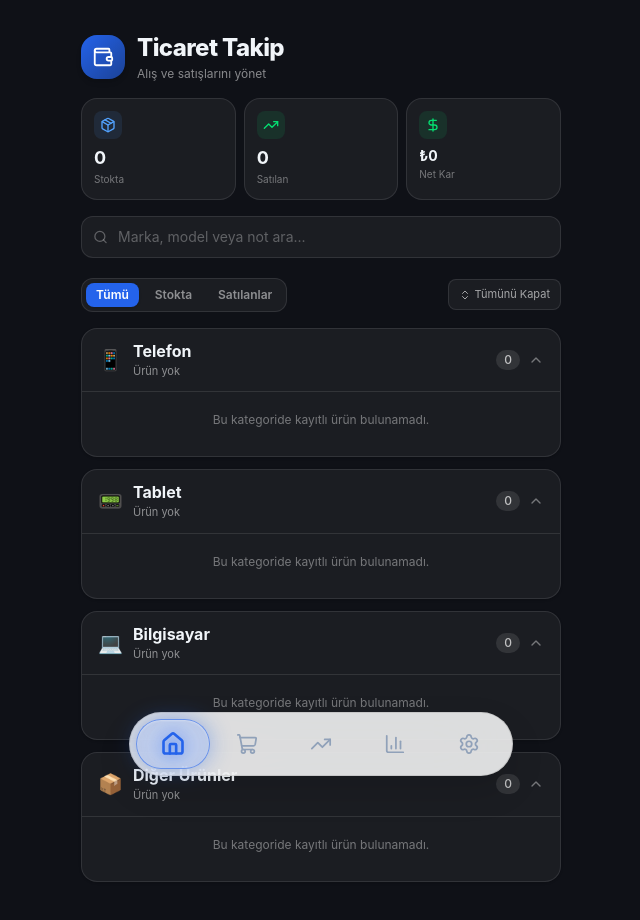
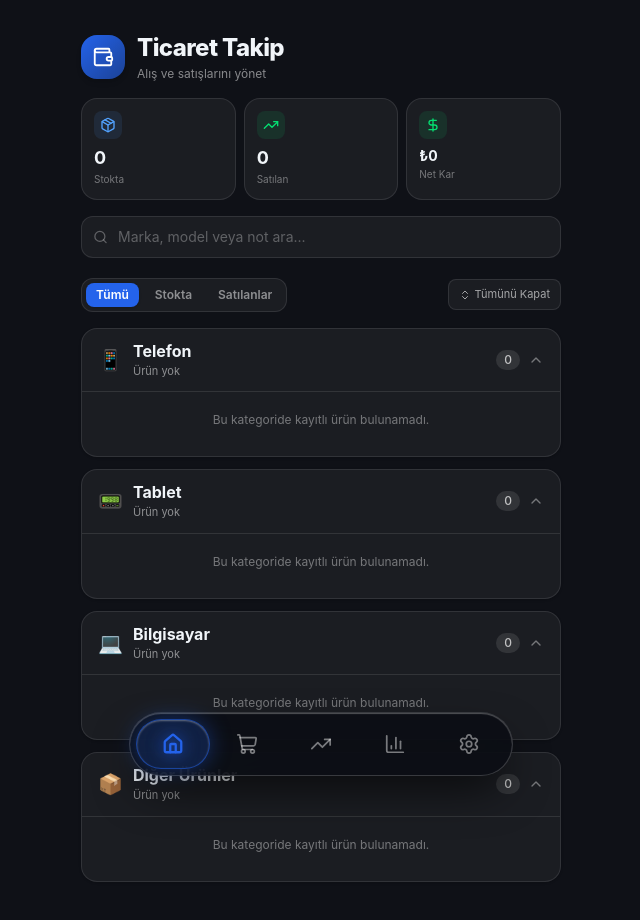
Before and after one commit to merinos2k25-boop/al-sat-gravity, a Next.js app: page / in a window 1280 px wide. Shown: the top 920 px of the page, without its empty margins (319-959 px from the left). Built offline with nearby package versions, Linux system fonts and the light colour scheme.

Commit message:
fix: BottomNav dark: tailwind prefixi kaldirildi — bar ve ikonlar artik OS sistem tercihine degil uygulama temasina gore guncelleniyor

```diff
--- a/components/ui/BottomNav.tsx
+++ b/components/ui/BottomNav.tsx
@@ -1,6 +1,6 @@
 'use client';
 
-import React, { useRef, useState } from 'react';
+import React, { useRef } from 'react';
 import { Home, ShoppingCart, TrendingUp, BarChart3, Settings } from 'lucide-react';
 import { useApp } from '@/components/providers/AppProvider';
 
@@ -78,20 +78,20 @@ export default function BottomNav({ activeTab, onChange }: BottomNavProps) {
     } catch {
       // ignore
     }
-    // Parmağın en son bırakıldığı sekmede kesin olarak kal
     const finalIndex = lastTargetIndexRef.current;
     if (finalIndex >= 0 && finalIndex < tabs.length) {
       onChange(tabs[finalIndex].id);
     }
   };
 
-  // Kapsül arka planı ve ışıması
-  const getCapsuleStyle = () => {
+  // ─── Kapsül stili ────────────────────────────────────────────────────────────
+  // Tamamen JS tabanlı — dark: Tailwind prefixi kullanmıyoruz (OS tercihine bakmasın)
+  const getCapsuleStyle = (): React.CSSProperties => {
     if (isWhiteTheme) {
       return isLight
         ? {
-            backgroundColor: 'rgba(0, 0, 0, 0.09)',
-            borderColor: 'rgba(0, 0, 0, 0.18)',
+            backgroundColor: 'rgba(0, 0, 0, 0.10)',
+            borderColor: 'rgba(0, 0, 0, 0.20)',
             boxShadow: '0 4px 15px rgba(0, 0, 0, 0.08), inset 0 1px 1px rgba(255, 255, 255, 0.8)',
           }
         : {
@@ -114,13 +114,30 @@ export default function BottomNav({ activeTab, onChange }: BottomNavProps) {
         };
   };
 
-  // Aktif ikon rengi
-  const getActiveIconColor = () => {
+  // ─── Aktif ikon rengi ────────────────────────────────────────────────────────
+  const getActiveIconColor = (): string => {
     if (isWhiteTheme) {
       return isLight ? '#0f172a' : '#ffffff';
     }
     return 'hsl(var(--primary-hsl))';
   };
+
+  // ─── Nav bar arka planı ──────────────────────────────────────────────────────
+  // dark: prefixi YOK — JS ile app temasına göre belirleniyor
+  const navStyle: React.CSSProperties = isLight
+    ? {
+        backgroundColor: 'rgba(255, 255, 255, 0.90)',
+        borderColor: 'rgba(0, 0, 0, 0.10)',
+        boxShadow: '0 15px 35px rgba(0,0,0,0.12)',
+      }
+    : {
+        backgroundColor: 'rgba(12, 14, 20, 0.90)',
+        borderColor: 'rgba(255, 255, 255, 0.18)',
+        boxShadow: '0 20px 45px -10px rgba(0,0,0,0.7), inset 0 1px 1px 0 rgba(255,255,255,0.28)',
+      };
+
+  // Pasif ikon rengi
+  const inactiveIconColor = isLight ? '#94a3b8' : 'rgba(255,255,255,0.45)';
 
   return (
     <div
@@ -135,9 +152,10 @@ export default function BottomNav({ activeTab, onChange }: BottomNavProps) {
         onPointerMove={onPointerMove}
         onPointerUp={onPointerUp}
         onPointerCancel={onPointerUp}
-        className="pointer-events-auto relative w-full max-w-sm h-16 rounded-full px-1.5 py-1 flex items-center bg-white/85 dark:bg-[#0c0e14]/85 backdrop-blur-2xl border border-black/10 dark:border-white/20 select-none cursor-pointer touch-none shadow-[0_15px_35px_rgba(0,0,0,0.12)] dark:shadow-[0_20px_45px_-10px_rgba(0,0,0,0.7),inset_0_1px_1px_0_rgba(255,255,255,0.28)]"
+        className="pointer-events-auto relative w-full max-w-sm h-16 rounded-full px-1.5 py-1 flex items-center backdrop-blur-2xl border select-none cursor-pointer touch-none"
+        style={navStyle}
       >
-        {/* Sekmeler Arasında Pürüzsüzce Kayan iOS 26 Glass Kapsül Hapı */}
+        {/* Kayan Kapsül */}
         <div
           className="absolute top-1.5 bottom-1.5 rounded-full backdrop-blur-xl border transition-all duration-300 ease-[cubic-bezier(0.25,1,0.5,1)] pointer-events-none"
           style={{
@@ -165,21 +183,17 @@ export default function BottomNav({ activeTab, onChange }: BottomNavProps) {
                 <Icon
                   size={22}
                   strokeWidth={active ? 2.5 : 1.9}
+                  className="transition-all duration-300"
                   style={
                     active
                       ? {
                           color: getActiveIconColor(),
                           filter: isLight
                             ? 'drop-shadow(0 2px 5px rgba(0,0,0,0.15))'
-                            : 'drop-shadow(0 0 8px hsl(var(--primary-hsl) / 0.9))',
+                            : `drop-shadow(0 0 8px hsl(var(--primary-hsl) / 0.9))`,
                         }
-                      : undefined
+                      : { color: inactiveIconColor }
                   }
-                  className={`transition-all duration-300 ${
-                    active
-                      ? 'scale-115 font-bold'
-                      : 'text-slate-400 group-hover:text-slate-700 dark:text-white/50 dark:group-hover:text-white/80'
-                  }`}
                 />
               </div>
             </button>
```
